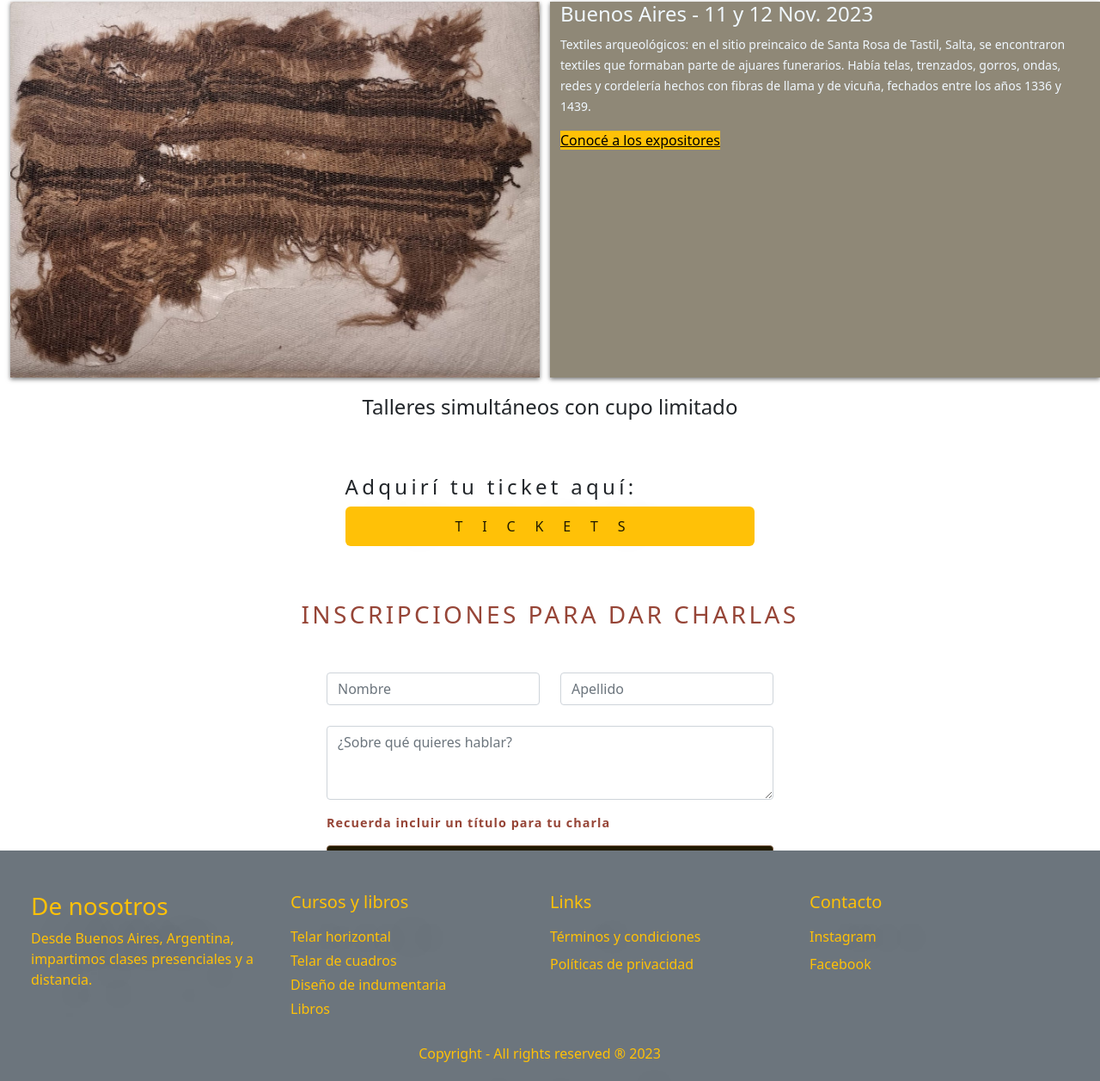
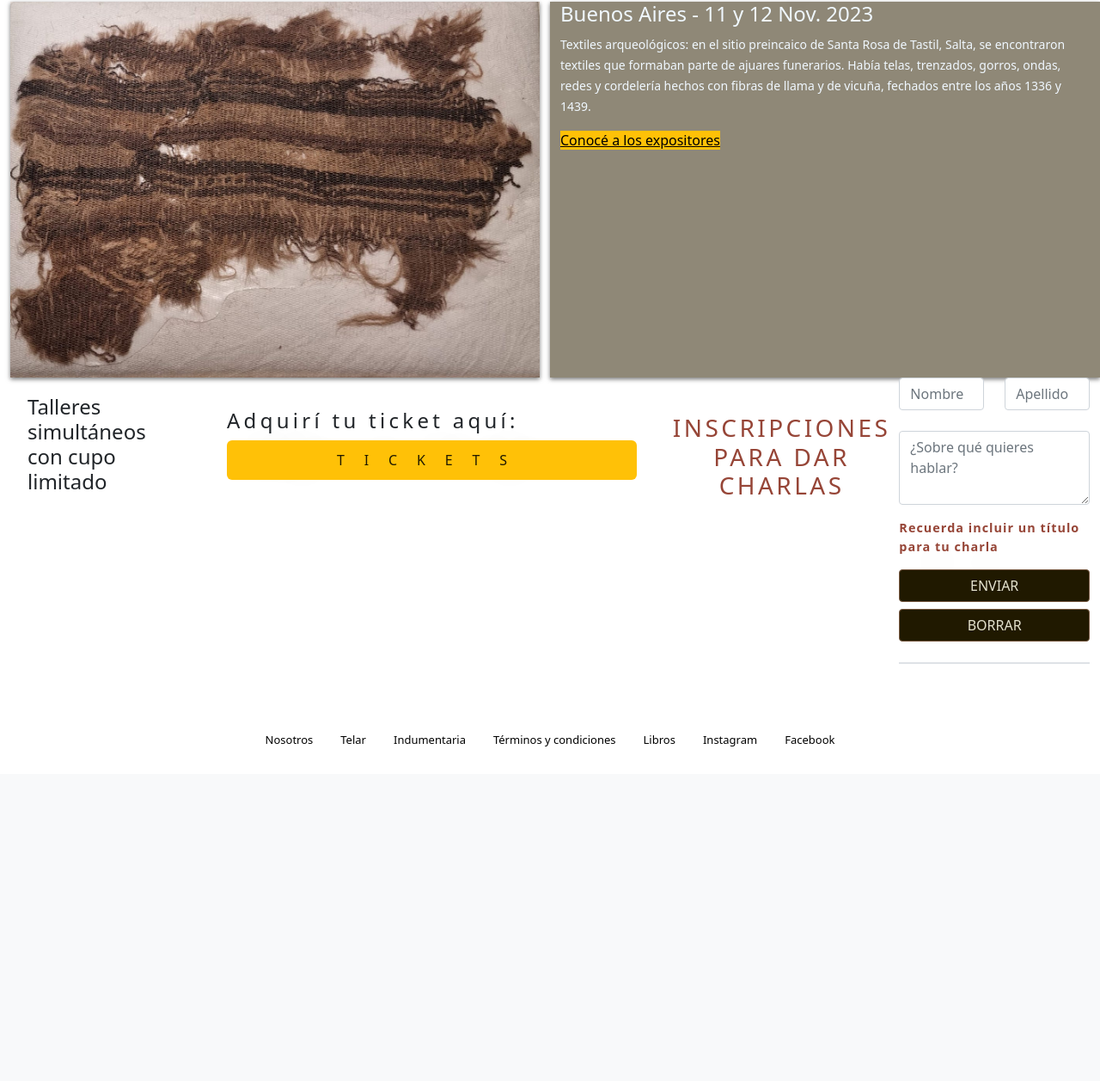
Before and after one commit to IsabelIMTextil/phpintegrador1, a PHP site: page / in a window 1280 px wide. Shown: the part 1642-2899 px from the top of the page at 86% size. After the commit the page ends 2510 px from the top, so only its background shows below. Run offline with PHP 8.4, Linux system fonts and the light colour scheme; some web fonts are replaced.

Commit message:
CA modificacion de ubicacion de form para que el footer no tape el contenido del form

```diff
--- a/css/styles.css
+++ b/css/styles.css
@@ -4,7 +4,7 @@
   box-sizing: border-box;
 }
 
-.navbar {
+#navbar-header {
   box-shadow: 0px 2px 5px #777;
   height: 80px;
 }
@@ -69,10 +69,16 @@
   border-color: #0a0a09;
 }
 
-#footer {
+/* ESTE ESTILO EN FOOTER ESTABA CAUSANDO SUPERPOSICIÓN LO COMENTO ANTES DE ELIMINARLO*/
+/*#footer {
   height: 150px;
   margin-top: 450px;
+}*/
+#footer-nav{
+  margin-top: 3em;
+  min-height: 5em;
 }
+
 
 /* .navbar {
         background: rgba(0, 0, 0, 0.178);
--- a/pages/footer.php
+++ b/pages/footer.php
@@ -1,8 +1,39 @@
     <footer>
     <!-- aquí footer -->
-    <div class="footer">
 
-        <div class="" id="footer">
+
+      <nav class="navbar navbar-expand-md" id="footer-nav">
+              <div class="container-fluid justify-content-center">
+
+                      <ul class="d-flex justify-content-evenly nav">
+                          <li class="nav-item footer">
+                              <a class= "nav-link" href="index.html">Nosotros</a>
+                          </li>
+                          <li class="nav-item footer">
+                              <a class= "nav-link" href="index.html">Telar</a>
+                          </li>
+                          <li class="nav-item footer">
+                              <a class= "nav-link footer" href="index.html">Indumentaria</a>
+                          </li>
+                          <li class="nav-item">
+                              <a class= "nav-link footer" href="index.html">Términos y condiciones</a>
+                          </li>
+                          <li class="nav-item">
+                              <a class= "nav-link footer" href="index.html">Libros</a>
+                          </li>
+                          <li class="nav-item">
+                              <a class="nav-link" href="index.html">Instagram</a>
+                          </li>
+                          <li class="nav-item">
+                              <a class="nav-link" href="nidex.html">Facebook</a>
+                          </li>
+                      </ul>
+                  <!-- <div class="collapse navbar-collapse justify-content-end">
+                  </div>-->
+              </div>
+        </nav>
+
+        <!-- <div class="" id="footer">
           <div class="row">
             <div class="row p-5 mt-9 pb-1 bg-secondary text-warning">
 
@@ -35,7 +66,10 @@
 
 
           </div>
-        </div>
+        </div> -->
+
+
+
     <!-- fin footer -->
     </footer>
         <script src="https://cdn.jsdelivr.net/npm/bootstrap@5.1.3/dist/js/bootstrap.bundle.min.js" integrity="sha384-ka7Sk0Gln4gmtz2MlQnikT1wXgYsOg+OMhuP+IlRH9sENBO0LRn5q+8nbTov4+1p" crossorigin="anonymous"></script>
--- a/pages/header.php
+++ b/pages/header.php
@@ -17,7 +17,7 @@
      <!--  empieza  nav  -->
 <header>
 
-  <nav class="navbar navbar-expand-md navbar-light bg-light scrolling-navbar ">
+  <nav class="navbar navbar-expand-md navbar-light bg-light scrolling-navbar " id="navbar-header">
 
     <div class="container-fluid">
 
--- a/pages/main.php
+++ b/pages/main.php
@@ -1,3 +1,4 @@
+<body>
   <main>
     <div class="container-fluid">
 
@@ -139,19 +140,18 @@
 
                  <!-- inicio formulario -->
 
-            <div class="container">
+            <!-- <div class="container">
               <div class="row align-items-start">
                 <div class="col-sm-3">
                    </div>
-                      <div class="col-sm-6">
+                      <div class="col-sm-6"> -->
             <!-- abrir tickets en otra pestaña -->
 
                   <div class="d-flex justify-content-center" >
                     <div id="subtitulo-talleres">
                       <h4>Talleres simultáneos con cupo limitado</h4>
                     </div>
-                  </div>
-                  <div class="d-flex justify-content-center" >
+                    <!--<div class="d-flex justify-content-center" >-->
                     <div id="talleres">
                       <p id="adquiri-tickets">Adquirí tu <a>ticket </a> aquí:</p>
 
@@ -160,21 +160,12 @@
                       echo "<a class='button button-tickets' href='tickets.php' target='_blank'>TICKETS</a>";
                       ?>
                     </div>
-
-                  </div>
-
-
                     <div id= "titulo-inscripciones">
-
                         <h3 id="font-titulo">INSCRIPCIONES PARA DAR CHARLAS</h3>
-
                       </div>
                         <?php
                              //  require 'conexion.php';
                         ?>
-
-                      <div class="d-flex justify-content-center px-5">
-                        <div class="container-datos">
                         <form action="../phpintegrador1/datos1.php" method="POST">
                             <div class="row">
                               <div class="col">
@@ -200,11 +191,27 @@
                               <div class="border"></div>
 
                           </form>
+
                   </div>
+
+
+
+
+                      <!--<div class="d-flex justify-content-center px-5">-->
+                        <!--<div class="container-datos">-->
+
+                      <!--</div> -->
                         <!-- fin formulario -->
+                      <!--</div>-->
+
                     </div>
+
 
                     <!-- termina agrego segú clase  -->
       </div>
+    </div>
 
   </main>
+
+
+</body>
```
Lines whose indentation alone changed are shown as unchanged.
